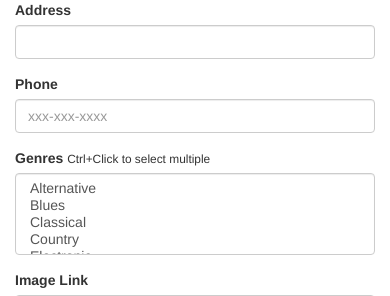
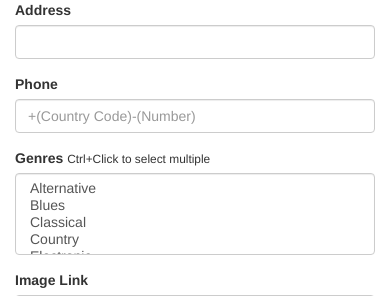
Before and after one commit to tonytettinger/Udacity-Full-Stack-Web-Developer-Nanodegree, a Flask app: page /venues/create in a window 390 px wide. Shown: the part 253-549 px from the top of the page. Run offline with Flask 2, Linux system fonts and the light colour scheme; some libraries are stand-ins or nearby versions.

Commit message:
Placeholder for venue phone number updated.

```diff
--- a/Project 1/fyyur/templates/forms/new_venue.html
+++ b/Project 1/fyyur/templates/forms/new_venue.html
@@ -43,7 +43,7 @@
       </div>
       <div class="form-group">
           <label for="phone">Phone</label>
-          {{ form.phone(class_ = 'form-control', placeholder='xxx-xxx-xxxx', autofocus = true) }}
+          {{ form.phone(class_ = 'form-control', placeholder='+(Country Code)-(Number)', autofocus = true) }}
         </div>
       <div class="form-group">
         <label for="genres">Genres</label>
```
